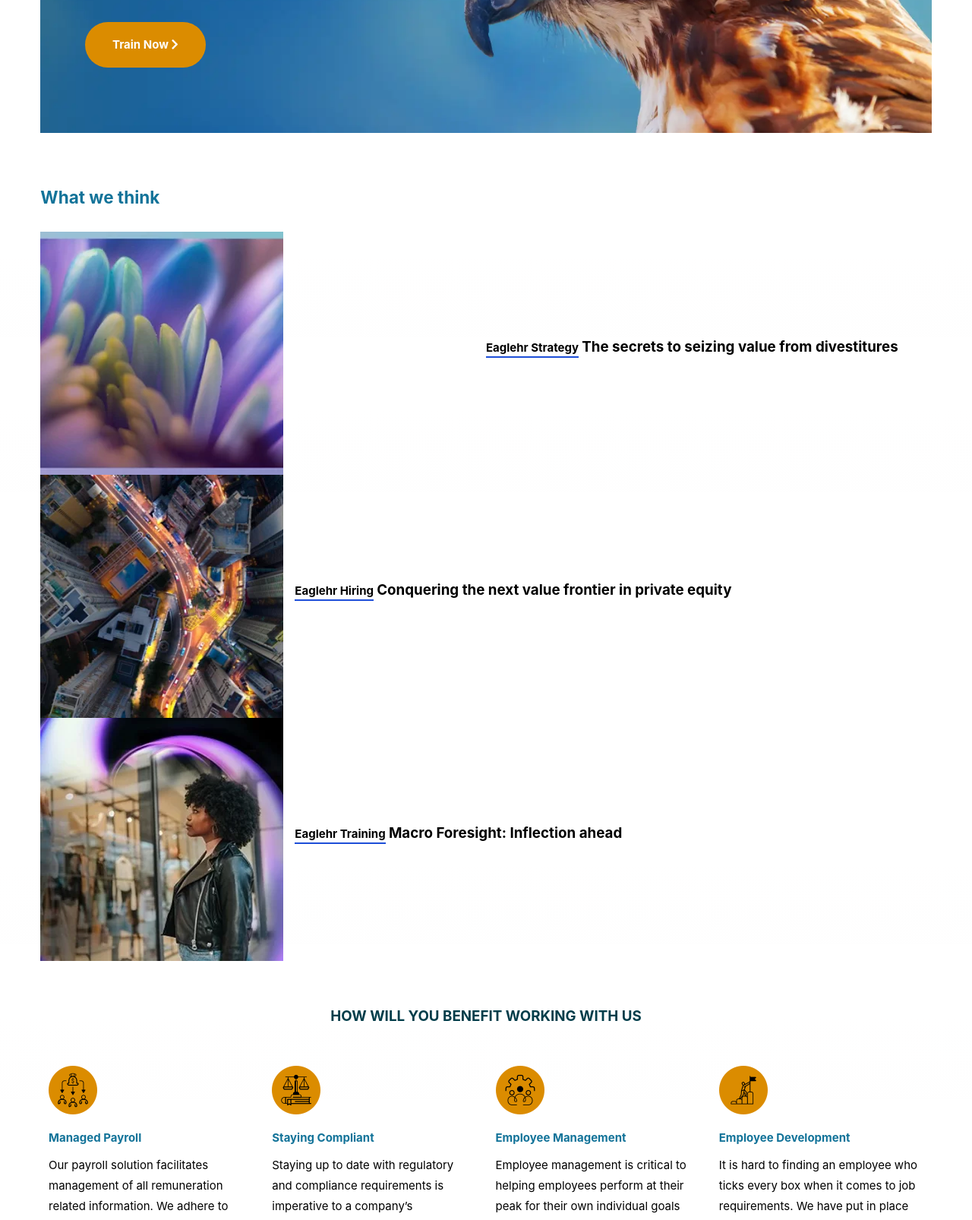
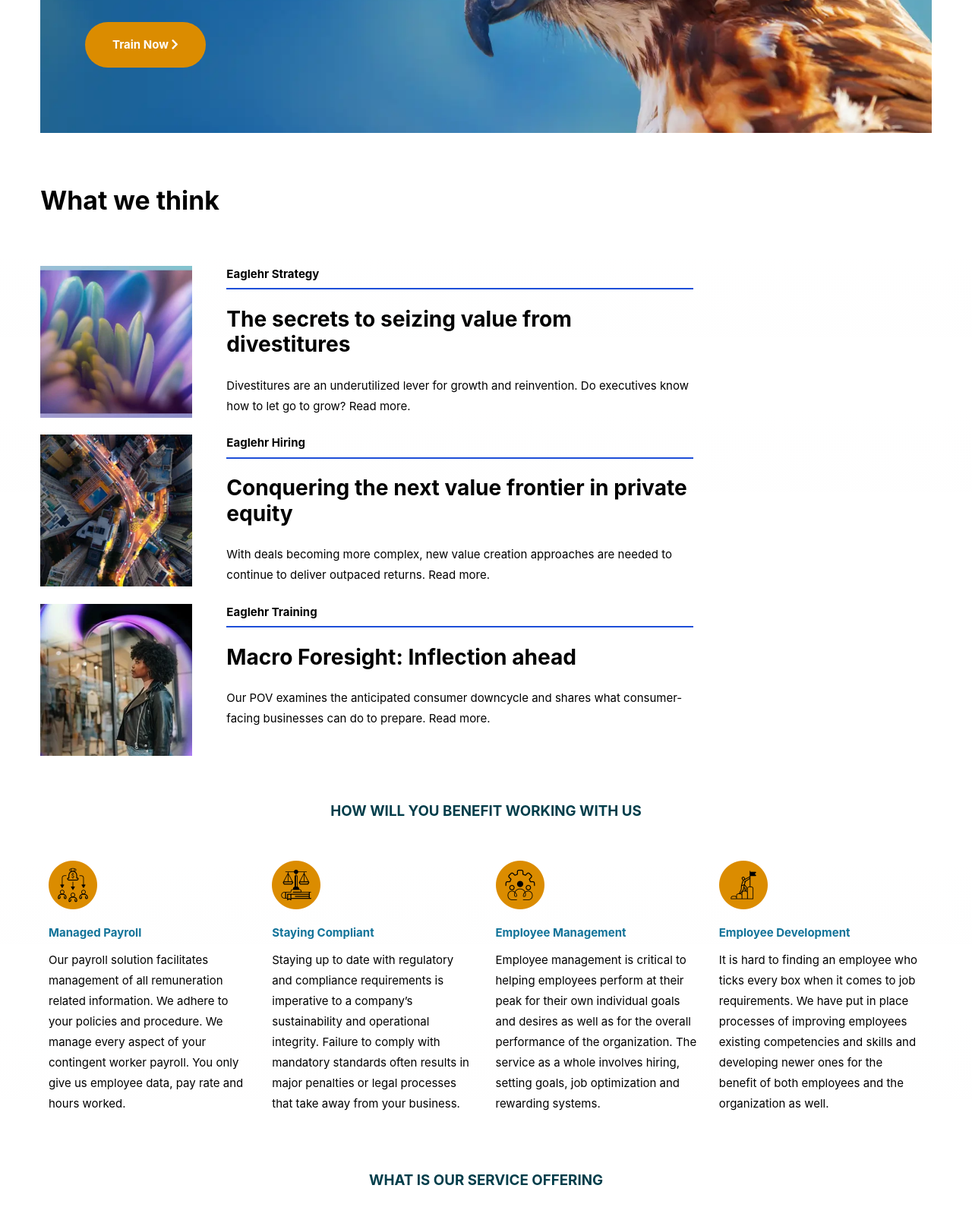
Before and after one commit to dkibui/eaglehr_website, a Django app: page / in a window 1280 px wide. Shown: the part 459-2065 px from the top of the page at 76% size. Run offline with Django 4.2, Linux system fonts and the light colour scheme; data comes from the database, SQL or seed files in the repository; some libraries are stand-ins or nearby versions.

Commit message:
Restyled What we think section of the index page

```diff
--- a/static/css/styles.css
+++ b/static/css/styles.css
@@ -54,10 +54,10 @@ body {
     font-size: 15px;
 }
 
-.body-text img {
+/* .body-text img {
     display: block;
     max-width: 100%;
-}
+} */
 
 .big-margin-top {
     margin-top: var(--margin-top) !important;
--- a/templates/webapp/index.html
+++ b/templates/webapp/index.html
@@ -11,27 +11,30 @@
   </div>
 </header>
 
-<section class="w-11/12 mx-auto max-w-[1368px]">
-  <h2 class="font-bold text-2xl mb-8">What we think</h2>
-  <div class="grid grid-cols-2 gap items-center">
-    <img src="{% static 'images/featured/Featured-Hero-Image.webp' %}" alt="Featured Hero Image">
-    <div class="">
-      <h2 class="text-black font-bold pb border-b-2 border-blue-700 inline-block mb-4">Eaglehr Strategy</h2>
-      <h3 class="font-bold text-xl text-black">The secrets to seizing value from divestitures</h3>
+<section class="w-11/12 mx-auto max-w-[1368px] grid grid-cols-1	gap-y-6">
+  <h2 class="font-bold text-4xl mb-12 text-black ">What we think</h2>
+  <div class="flex gap-x-12 max-w-[860px]">
+    <img src="{% static 'images/featured/Featured-Hero-Image.webp' %}" class="block max-w-[200px]" alt="Featured Hero Image">
+    <div class="flex flex-col">
+      <h2 class="text-black font-bold border-b-2 border-blue-700 inline mb-6 pb-2">Eaglehr Strategy</h2>
+      <h3 class="font-bold text-3xl text-black mb-6">The secrets to seizing value from divestitures</h3>
+      <p>Divestitures are an underutilized lever for growth and reinvention. Do executives know how to let go to grow? Read more.</p>
     </div>
   </div>
-  <div class="flex gap-4 items-center">
-    <img src="{% static 'images/featured/Featured-Hero-Image 2.webp' %}" alt="Featured Hero Image">
-    <div class="">
-      <h2 class="text-black font-bold pb border-b-2 border-blue-700 inline-block mb-4">Eaglehr Hiring</h2>
-      <h3 class="font-bold text-xl text-black">Conquering the next value frontier in private equity</h3>
+  <div class="flex gap-x-12 max-w-[860px]">
+    <img src="{% static 'images/featured/Featured-Hero-Image 2.webp' %}" class="block max-w-[200px]" alt="Featured Hero Image">
+    <div class="flex flex-col">
+      <h2 class="text-black font-bold border-b-2 border-blue-700 inline mb-6 pb-2">Eaglehr Hiring</h2>
+      <h3 class="font-bold text-3xl text-black mb-6">Conquering the next value frontier in private equity</h3>
+      <p>With deals becoming more complex, new value creation approaches are needed to continue to deliver outpaced returns. Read more.</p>
     </div>
   </div>
-  <div class="flex gap-4 items-center">
-    <img src="{% static 'images/featured/Featured-Hero-Image 3.webp' %}" alt="Featured Hero Image">
-    <div class="">
-      <h2 class="text-black font-bold pb border-b-2 border-blue-700 inline-block mb-4">Eaglehr Training</h2>
-      <h3 class="font-bold text-xl text-black">Macro Foresight: Inflection ahead</h3>
+  <div class="flex gap-x-12 max-w-[860px]">
+    <img src="{% static 'images/featured/Featured-Hero-Image 3.webp' %}" class="block max-w-[200px]" alt="Featured Hero Image">
+    <div class="flex flex-col">
+      <h2 class="text-black font-bold border-b-2 border-blue-700 inline mb-6 pb-2">Eaglehr Training</h2>
+      <h3 class="font-bold text-3xl text-black mb-6">Macro Foresight: Inflection ahead</h3>
+      <p>Our POV examines the anticipated consumer downcycle and shares what consumer-facing businesses can do to prepare. Read more.</p>
     </div>
   </div>
 </section>
```
